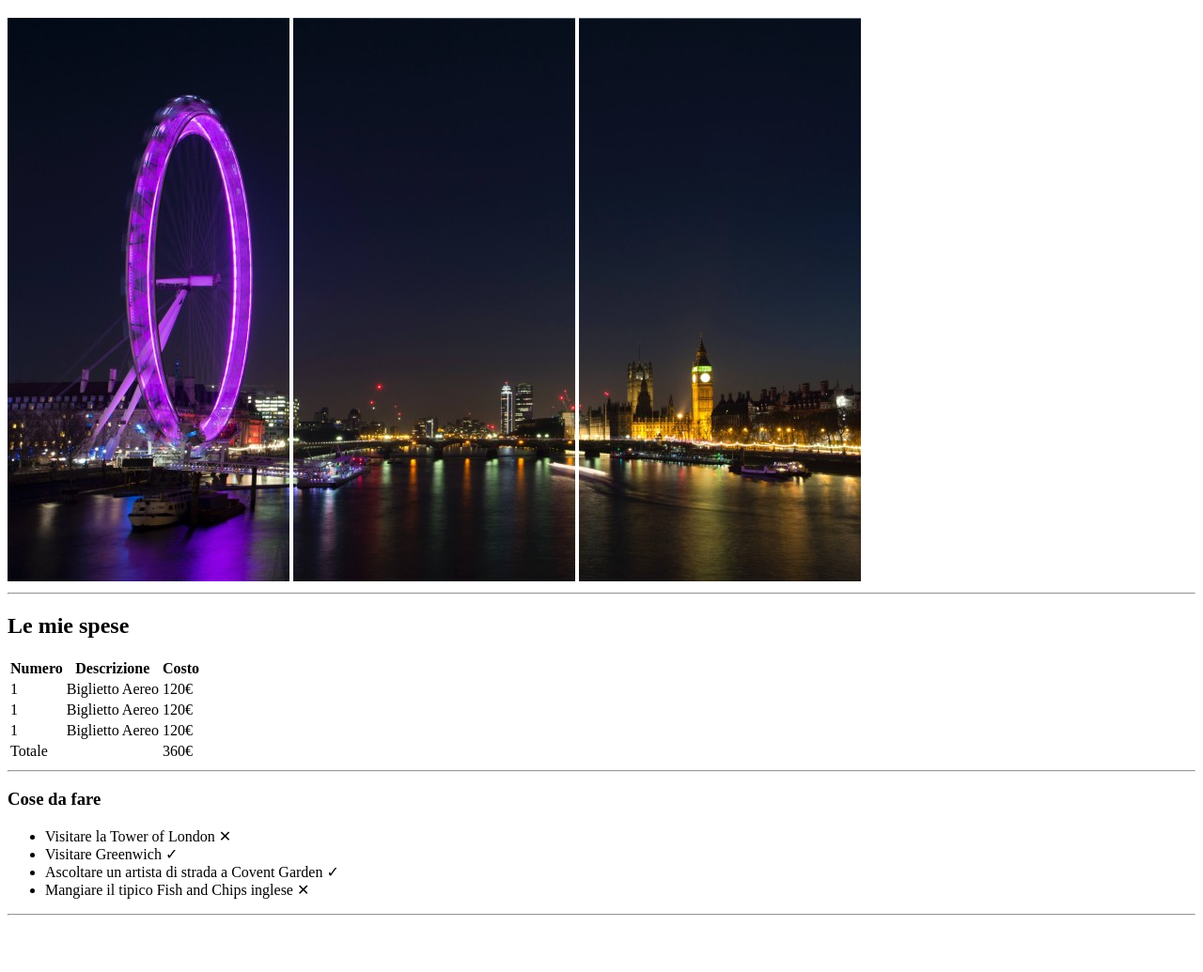
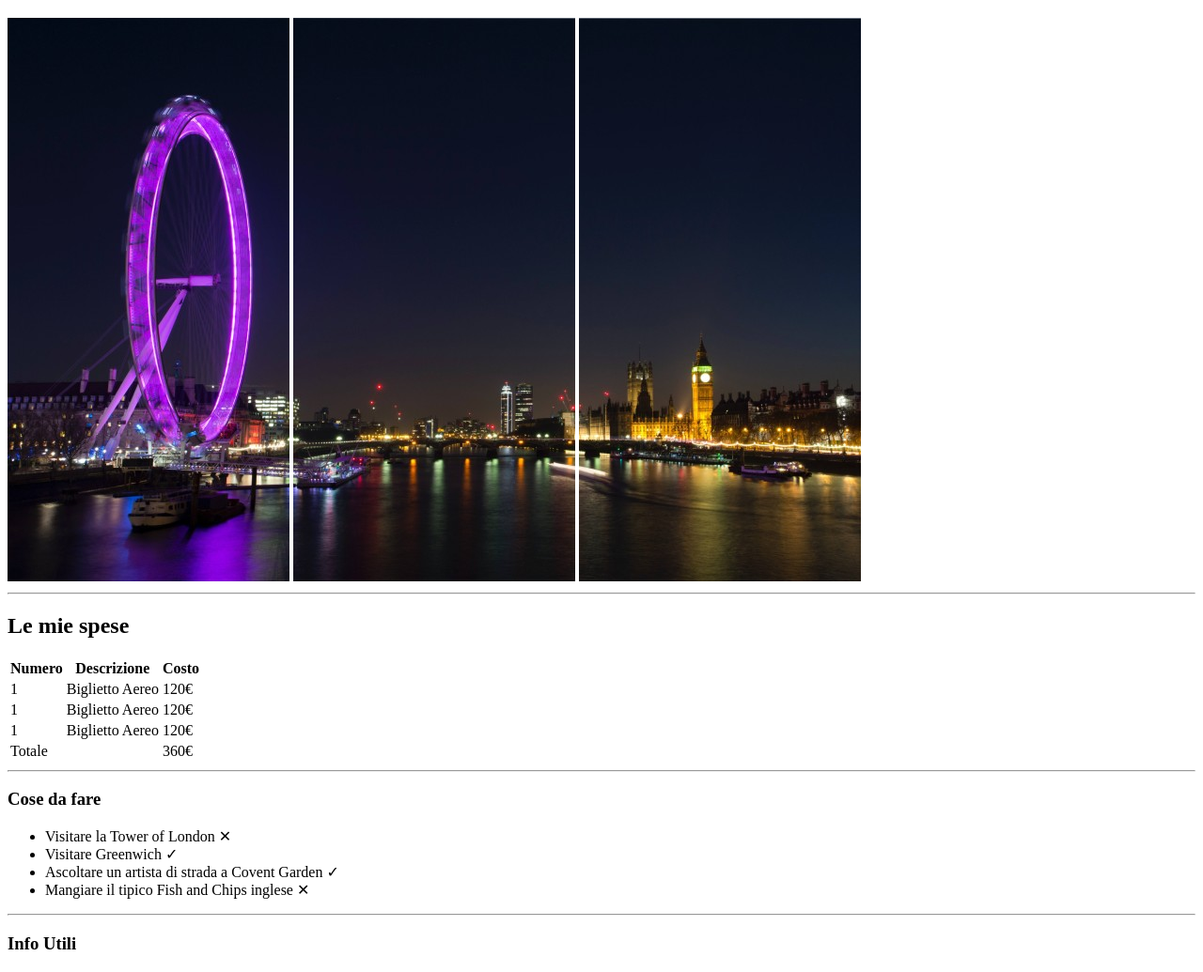
Before and after one commit to Drew0004/html-london-trip, a plain HTML site: page index.html in a window 1280 px wide. Shown: the part 61-1096 px from the top of the page at 94% size. Before the commit the page ends 1044 px from the top, so only its background shows below. Drawn offline with Linux system fonts and the light colour scheme.

Commit message:
Inizio Lista ordinata

```diff
--- a/index.html
+++ b/index.html
@@ -79,6 +79,12 @@
                     <!-- Fine Lista non ordinata 1 -->
                     <hr>
                 </section>
+
+                <!-- Sezione info Utili -->
+                <section>
+                    <h3>Info Utili</h3>
+                    <!-- Inizio Lista ordinata -->
+                </section>
         </main>
 
 
```
